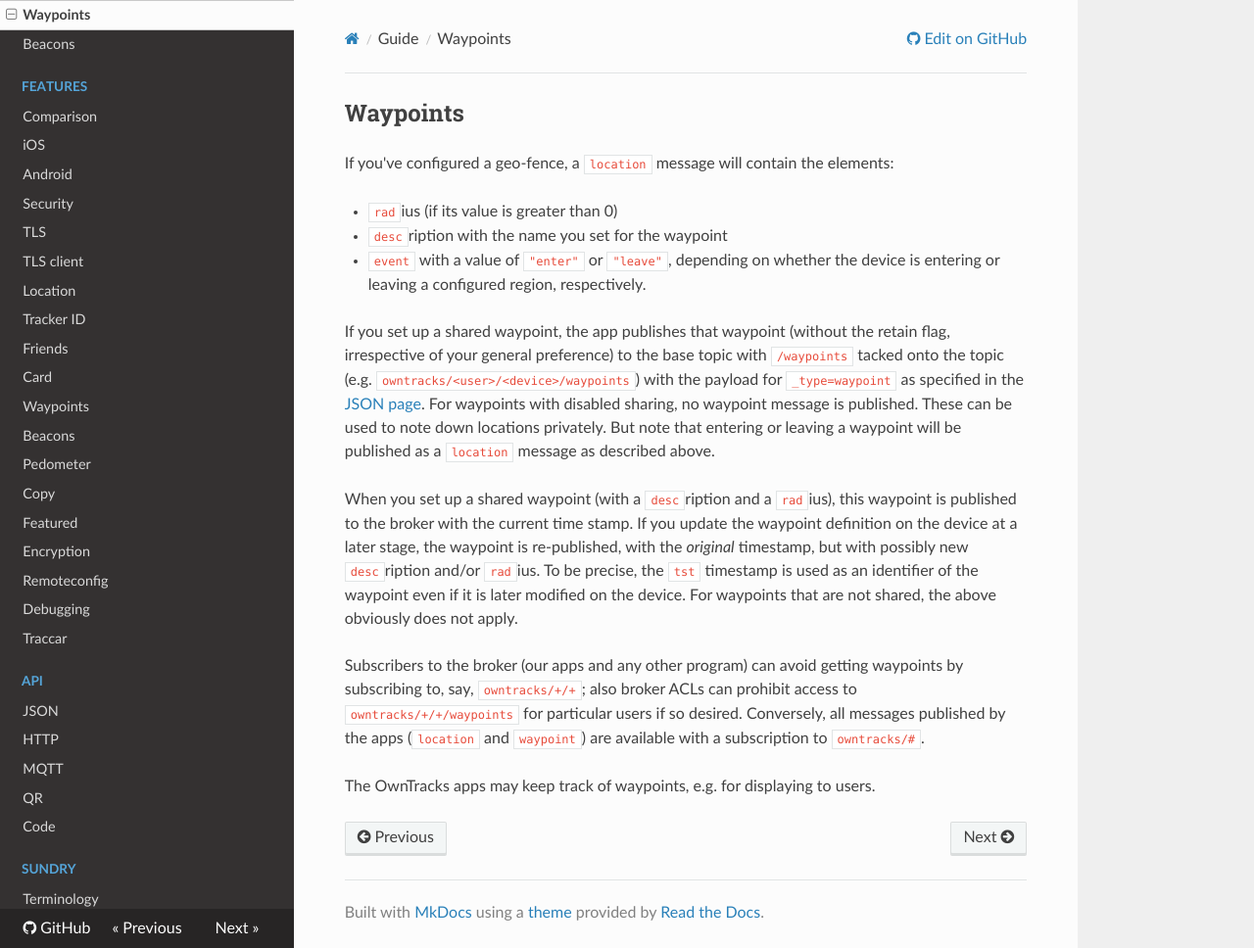
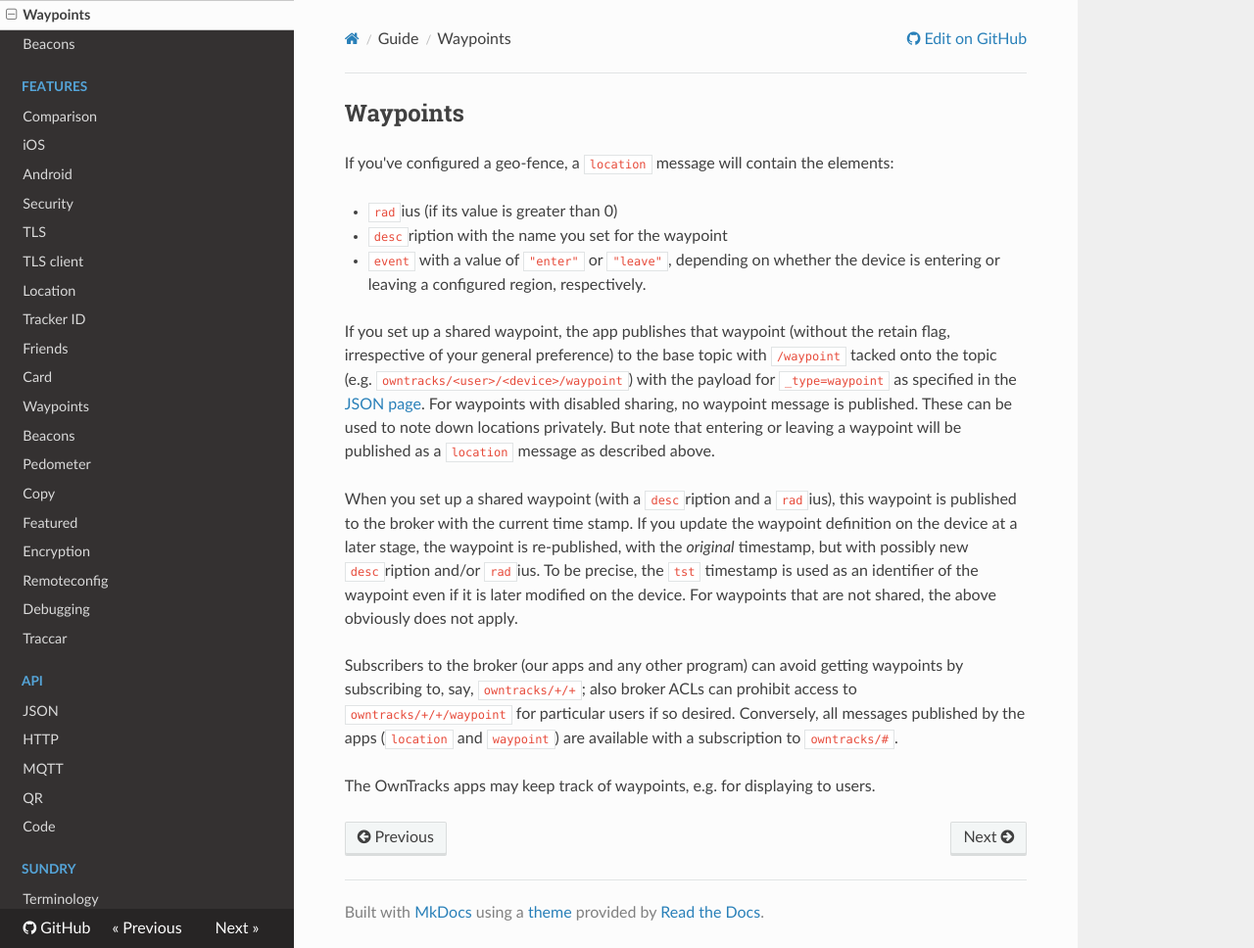
Before and after one commit to owntracks/booklet, an MkDocs documentation site: the page built from docs/guide/waypoints.md, in a window 1280 px wide and 968 px high. Shown: the whole window at 98% size. Built offline with MkDocs 1.6.1, drawn with Linux system fonts in a browser that asks for light colours; nearby versions of some CDN libraries; old or Windows-style settings are respelled for this version of MkDocs.

Commit message:
fix publish path in docs of waypoint~~s~~
owntracks/+/+/waypoint is what I'm seeing actually get published, so updating docs accordingly

```diff
--- a/docs/guide/waypoints.md
+++ b/docs/guide/waypoints.md
@@ -10,8 +10,8 @@ contain the elements:
    whether the device is entering or leaving a configured region, respectively.
 
 If you set up a shared waypoint, the app publishes that waypoint (without the retain flag,
-irrespective of your general preference) to the base topic with `/waypoints`
-tacked onto the topic (e.g. `owntracks/<user>/<device>/waypoints`) with the
+irrespective of your general preference) to the base topic with `/waypoint`
+tacked onto the topic (e.g. `owntracks/<user>/<device>/waypoint`) with the
 payload for `_type=waypoint` as specified in the [JSON page](../tech/json.md). For waypoints with disabled sharing, no waypoint message is published. These can be used to note down locations privately. But note that entering or leaving a waypoint will be published as a `location` message as described above.
 
 When you set up a shared waypoint (with a `desc`ription and a `rad`ius), this
@@ -23,7 +23,7 @@ identifier of the waypoint even if it is later modified on the device. For waypo
 
 Subscribers to the broker (our apps and any other program) can avoid getting
 waypoints by subscribing to, say, `owntracks/+/+`; also broker ACLs can
-prohibit access to `owntracks/+/+/waypoints` for particular users if so desired.
+prohibit access to `owntracks/+/+/waypoint` for particular users if so desired.
 Conversely, all messages published by the apps (`location` and `waypoint`) are
 available with a subscription to `owntracks/#`.
 
```
